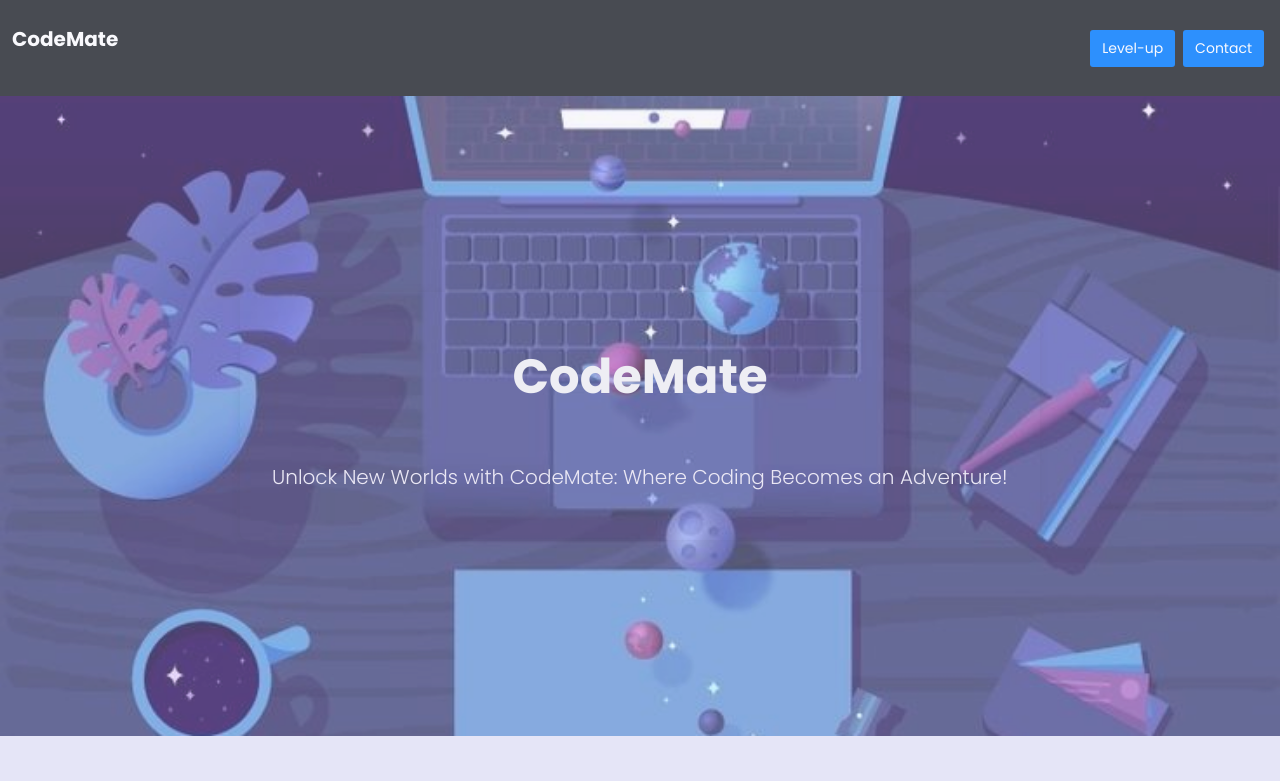
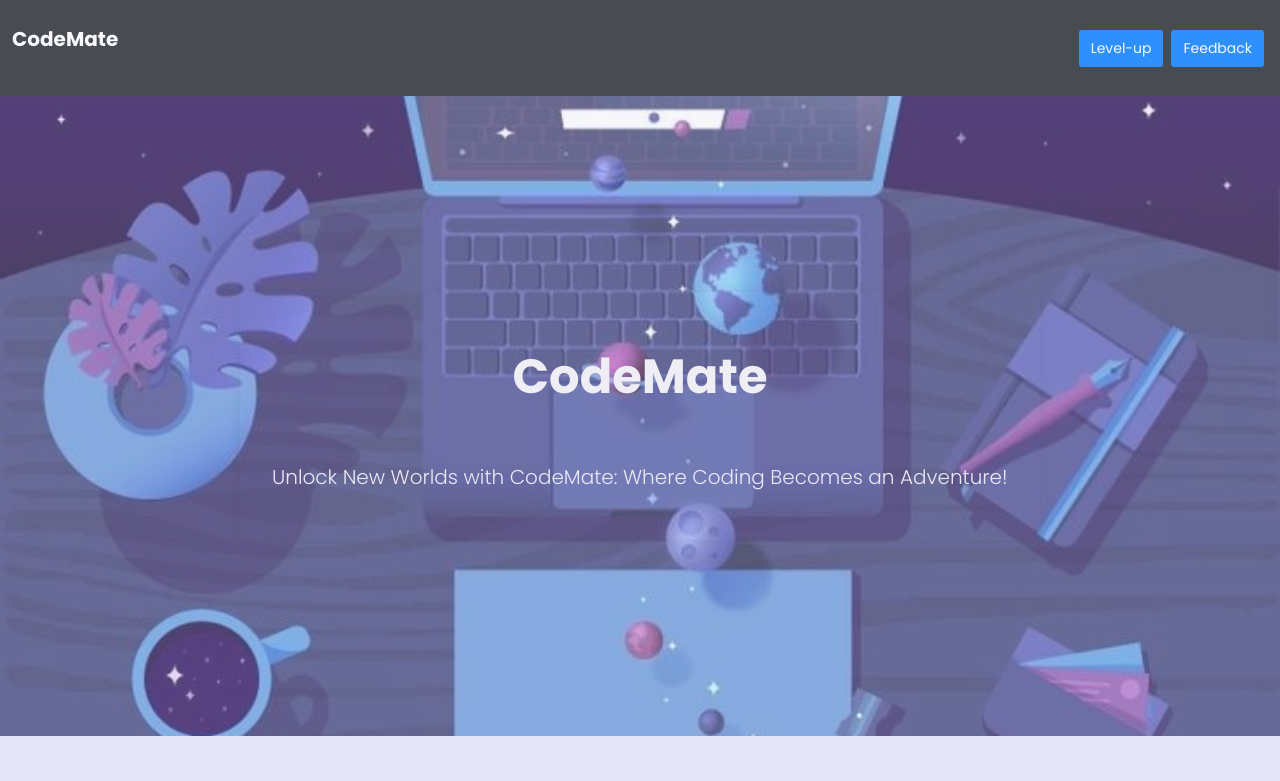
Before and after one commit to VINAYAK308/educodemate, a plain HTML site: page index.html in a window 1280 px wide. Shown: the top 781 px of the page. Drawn offline with nearby package versions, Linux system fonts and the light colour scheme; a script that the page names is missing; a web font is replaced by a local one.

Commit message:
Update index.html

```diff
--- a/index.html
+++ b/index.html
@@ -31,7 +31,7 @@
                     </li>
 
                     <li class="nav-item">
-                        <a class="nav-link1" href="#contact">Contact</a>
+                        <a class="nav-link1" href="#contact">Feedback</a>
                     </li>
                 </ul>
             </div>
@@ -451,7 +451,7 @@
         <div class="container">
 
 
-            <h2>Contact Us</h2>
+            <h2>Feedback</h2>
             <form action="" id="contactForm">
                 <div class="mb-3">
                     <label for="name" class="form-label">Name</label>
```
